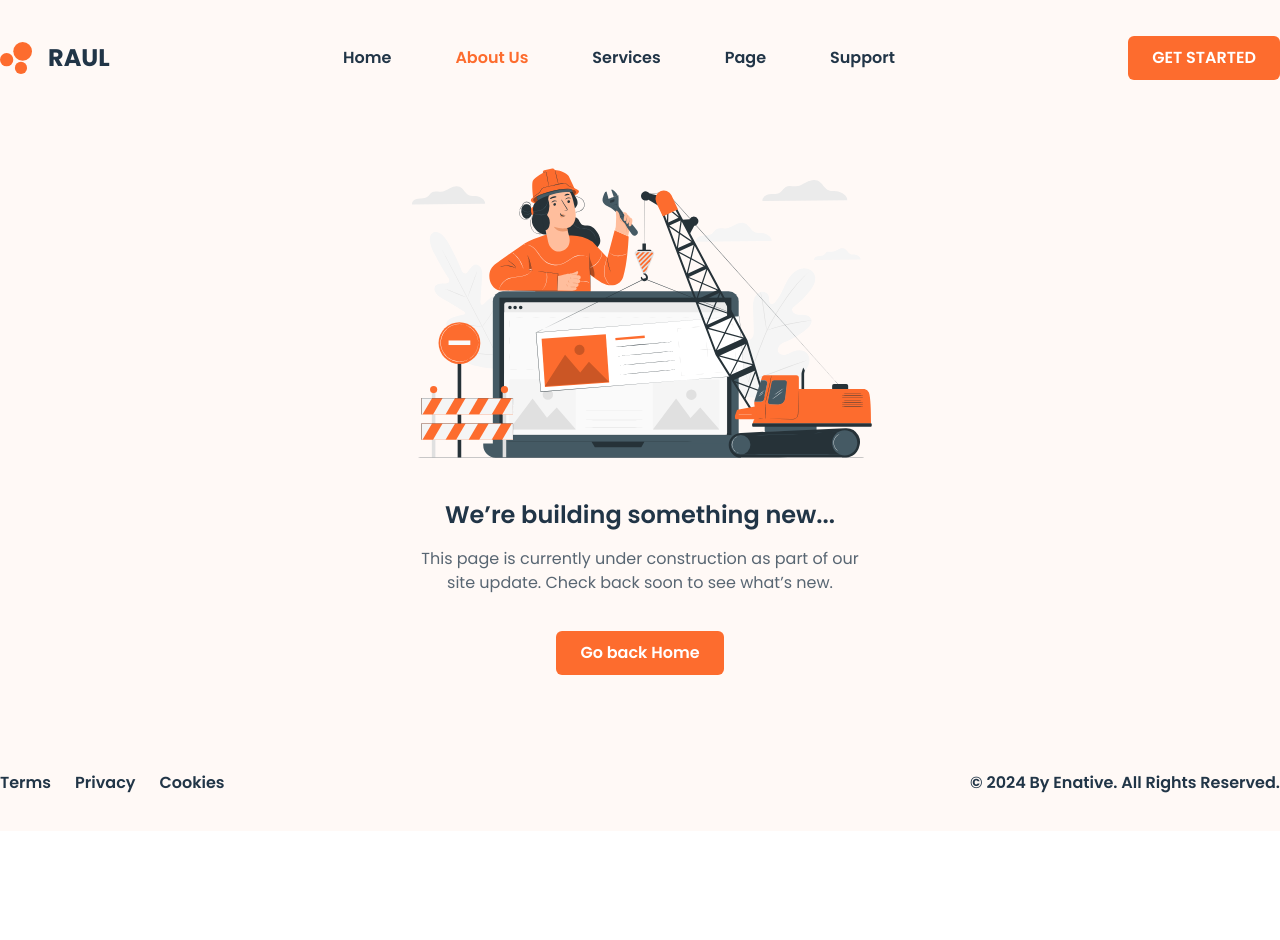
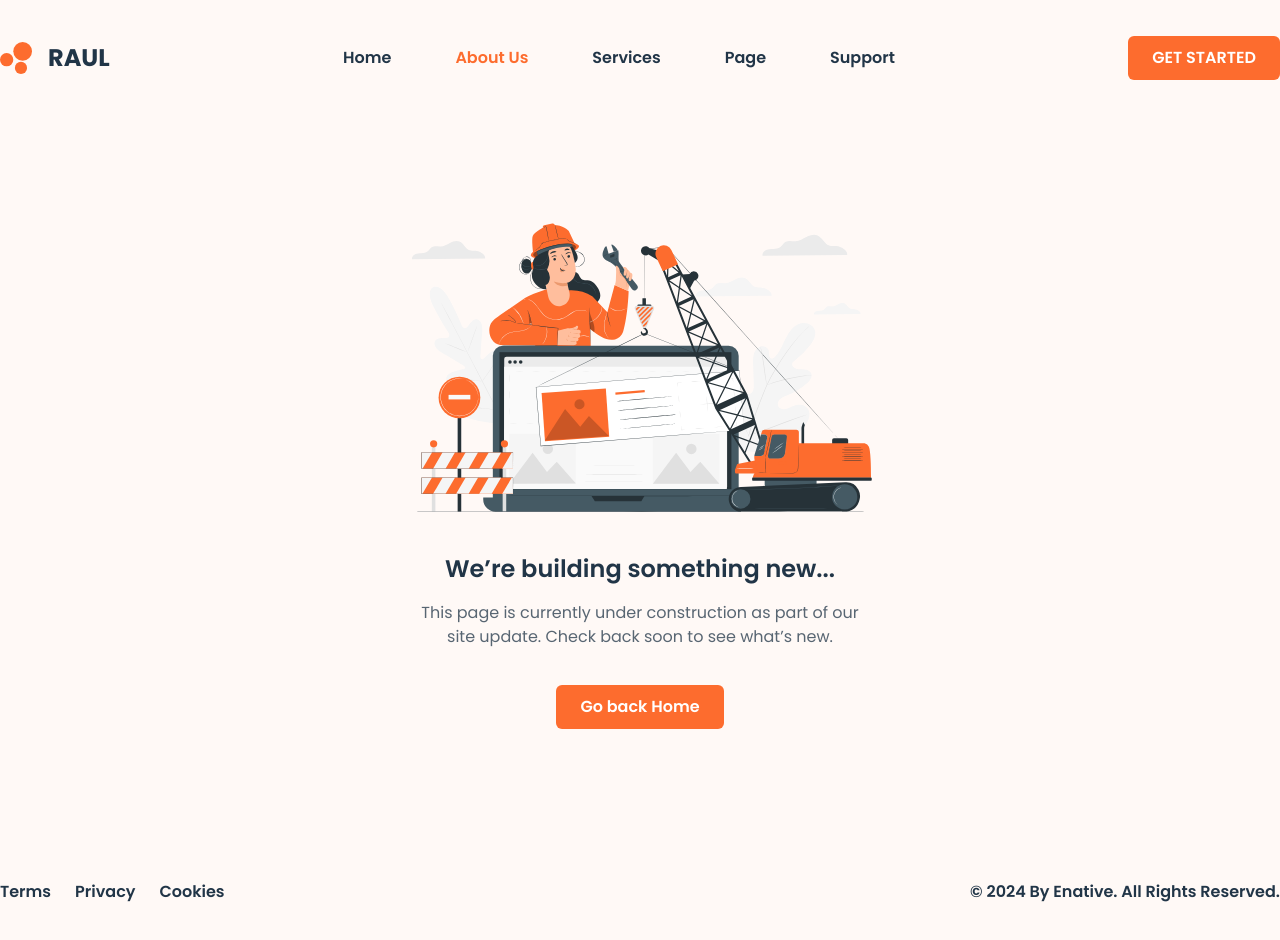
Before and after one commit to nicolealcala/raul-landing-page, a React (Vite) app: page /about in a window 1280 px wide. Before the commit the page ends 831 px from the top, so only its background shows below. Built offline with nearby package versions, Linux system fonts and the light colour scheme.

Commit message:
Fix main content height

```diff
--- a/src/components/layout/RootLayout.jsx
+++ b/src/components/layout/RootLayout.jsx
@@ -8,7 +8,7 @@
   return (
     <div className="relative max-w-screen flex flex-col py-6 px-4 md:py-9 md:px-6 xl:px-0 text-left">
       <Navbar />
-      <main id="main-content" className="flex-1 flex-center py-24 ">
+      <main id="main-content" className="min-h-dvh flex-1 flex-center py-24 ">
         <Suspense
           fallback={<div className="h-screen flex-center">Loading...</div>}
         >
--- a/src/index.css
+++ b/src/index.css
@@ -45,6 +45,7 @@
   margin: 0 !important;
   margin-inline: auto !important;
   max-width: 100% !important;
+  min-height: 100dvh;
 }
 
 body {
```
